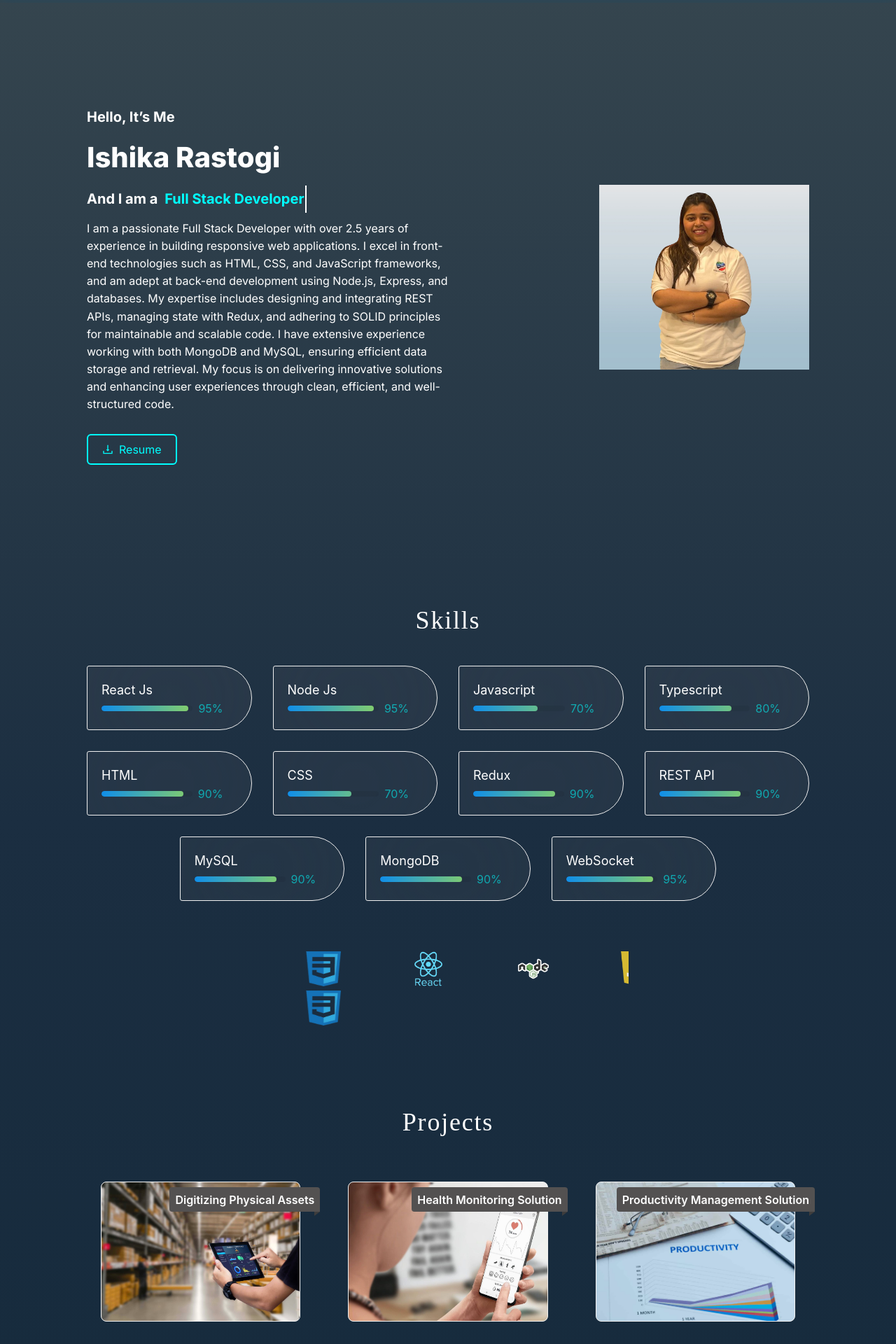
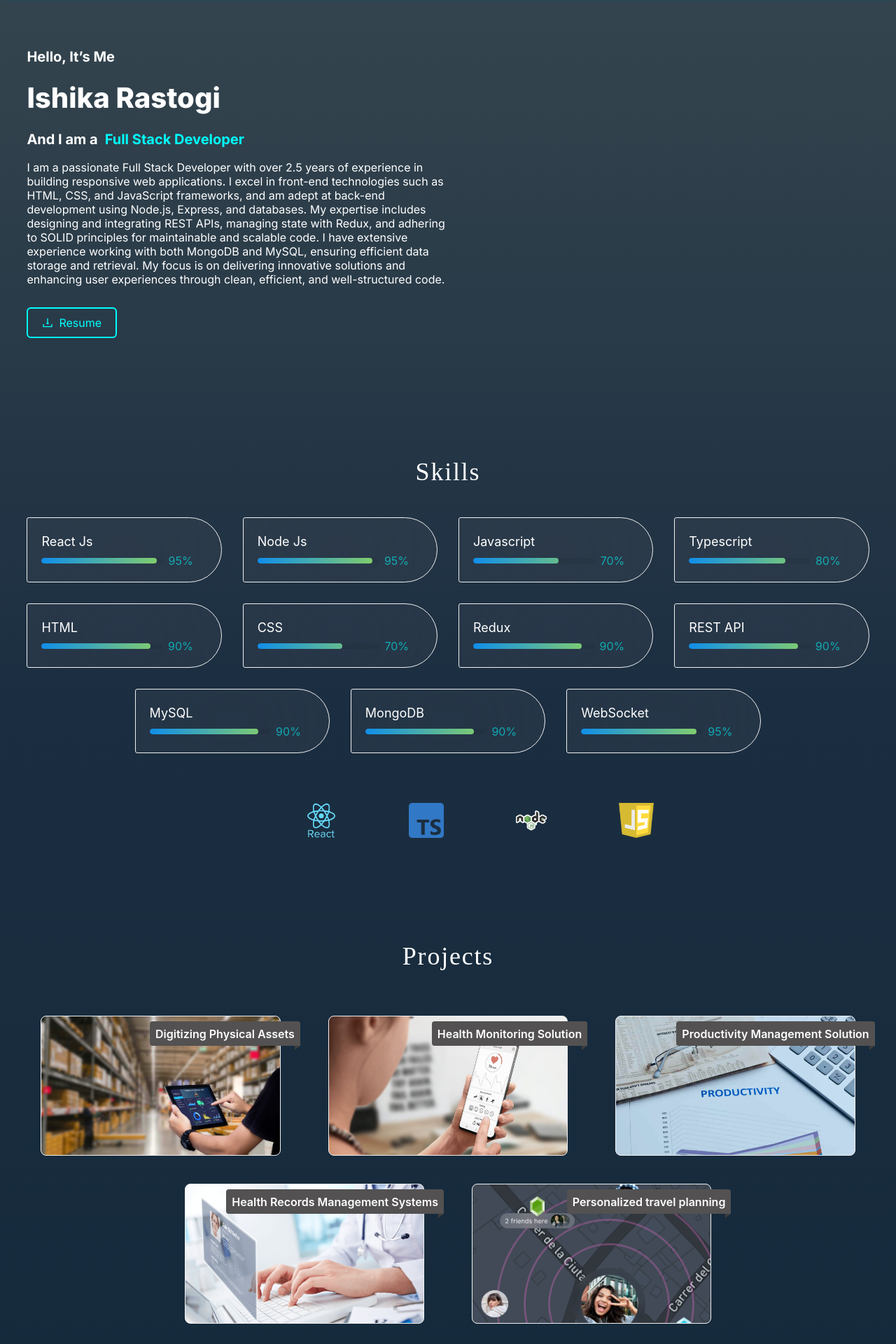
Before and after one commit to ish-bit/my_Portfolio, a Next.js app: page / in a window 1280 px wide. Shown: the part 60-1980 px from the top of the page at 70% size. Built offline with nearby package versions, Linux system fonts and the light colour scheme.

Commit message:
final push

```diff
--- a/src/components/contact/index.tsx
+++ b/src/components/contact/index.tsx
@@ -24,10 +24,10 @@ export const ContactDetails = () => {
                 </Col>
             </Row>
             <Row className="detailesRow">
-                <Col span={12} className="nameIshika">
+                <Col xl={12} lg={12} md={12} sm={24} xs={24} className="nameIshika">
                     ISHIKA
                 </Col>
-                <Col span={12} className="reserveRigts">
+                <Col xl={12} lg={12} md={12} sm={24} xs={24} className="reserveRigts">
                     © 2024 All Rights Reserved.
                 </Col>
             </Row>
--- a/src/components/contact/style.css
+++ b/src/components/contact/style.css
@@ -74,7 +74,7 @@ color: rgba(165, 161, 161, 0.5);
 
 .reserveRigts{
     font-family: Inter;
-font-size: 20px;
+font-size: 2vh;
 font-weight: 400;
 line-height: 24.4px;
 letter-spacing: 0.15em;
@@ -93,3 +93,12 @@ text-align: center;
 color: rgba(255, 255, 255, 1);
 ;
 }
+
+@media only screen and (max-width: 768px) {
+    .nameIshika{
+      text-align: center;
+    }
+    .reserveRigts{
+        text-align: center;
+    }
+  }
--- a/src/components/home/index.tsx
+++ b/src/components/home/index.tsx
@@ -1,5 +1,5 @@
 import React, { useState } from "react"
-import { Button, Card } from "antd"
+import { Button, Card, Col, Row } from "antd"
 import './style.css'
 import {Intro} from '../intro'
 import {Skills} from '../skills'
@@ -15,23 +15,43 @@ export const Home = (props:any) => {
 
     return (
         <>
-        <Card className="homeCard">
+        {/* <Card className="homeCard"> */}
+        <Row>
+            <Col span={24}>
             <section ref={aboutme} className="mainPortion">
             <Intro/>
             </section>
+            </Col>
+        </Row>
+        <Row>
+            <Col span={24}>
             <section ref={skills} className="mainPortion">
             <Skills/>
             </section>
+            </Col>
+        </Row>
+        <Row>
+            <Col span={24}>
             <section ref={projects} className="mainPortion">
             <Projects/>
             </section>
+            </Col>
+        </Row>
+        <Row>
+            <Col span={24}>
             <section ref={softwares} className="mainPortion">
             <SoftwareKnown/>
             </section>
-        </Card>
-        <section ref={contact} className="contactPortion">
+            </Col>
+        </Row>
+        <Row>
+            <Col span={24}>
+            <section ref={contact} className="contactPortion">
             <ContactDetails/>
             </section>
+            </Col>
+        </Row>
+
         </>
     )
 }
--- a/src/components/home/style.css
+++ b/src/components/home/style.css
@@ -7,14 +7,15 @@
 }
 
 .mainPortion{
-    height: 92vh;
+    /* height: 92vh; */
     display: flex;
+    padding: 3vw;
     align-items: center ;
 }
 
 .contactPortion{
     padding-top: 50px;
-    height: 45vh;
+    /* height: 50vh; */
     width: 100%;
     background-color: rgba(2, 2, 12, 0.13)
 }
--- a/src/components/intro/index.tsx
+++ b/src/components/intro/index.tsx
@@ -8,7 +8,7 @@ export const Intro = () => {
     return (
         <>
             <Row justify='space-between'>
-                <Col span={12}>
+                <Col xl={12} lg={12} md={12} sm={24} xs={24}>
                     <Row>
                         <Col className="homecss">Hello, It’s Me</Col>
                     </Row>
@@ -35,9 +35,9 @@ export const Intro = () => {
                         </Col>
                     </Row>
                 </Col>
-                <Col span={12} className="portfolioimage">
+                {/* <Col span={12} className="portfolioimage">
                     <ImageUploader preview={true} width={200}/>
-                </Col>
+                </Col> */}
             </Row>
         </>
     );
--- a/src/components/projects/index.tsx
+++ b/src/components/projects/index.tsx
@@ -18,7 +18,7 @@ export const Projects = () => {
                 </Row>
                 <Row justify='center' className="sectionPddingMarging" gutter={28}>
                     {projects.map((e: any) => (
-                        <Col span={8}>
+                        <Col xl={8} lg={8} md={12} sm={24} xs={24}>
                             <Badge.Ribbon text={e?.name} className={(currentProject === e?.id) ? "displayOptional" : "badge"} color="rgb(83, 81, 81)">
                                 <CardComponent project={e} setCurrentProject={setCurrentProject}/>
                             </Badge.Ribbon>
--- a/src/components/skills/index.tsx
+++ b/src/components/skills/index.tsx
@@ -34,10 +34,10 @@ const CustomPrevArrow = (props:any) => {
 export const Skills = () => {
 
     const images = [
-        reactjs, // Replace with your image paths
+        reactjs,
+        typescript, // Replace with your image paths
         nodejs,
         javascript,
-        typescript,
         html,
         css
     ];
@@ -136,8 +136,9 @@ export const Skills = () => {
         autoplaySpeed: 2400,
         responsive: [
             {
-                breakpoint: 768,
+                breakpoint: 769,
                 settings: {
+                  centerPadding: '20',
                     slidesToShow: 1,
                     slidesToScroll: 1,
                 },
```
